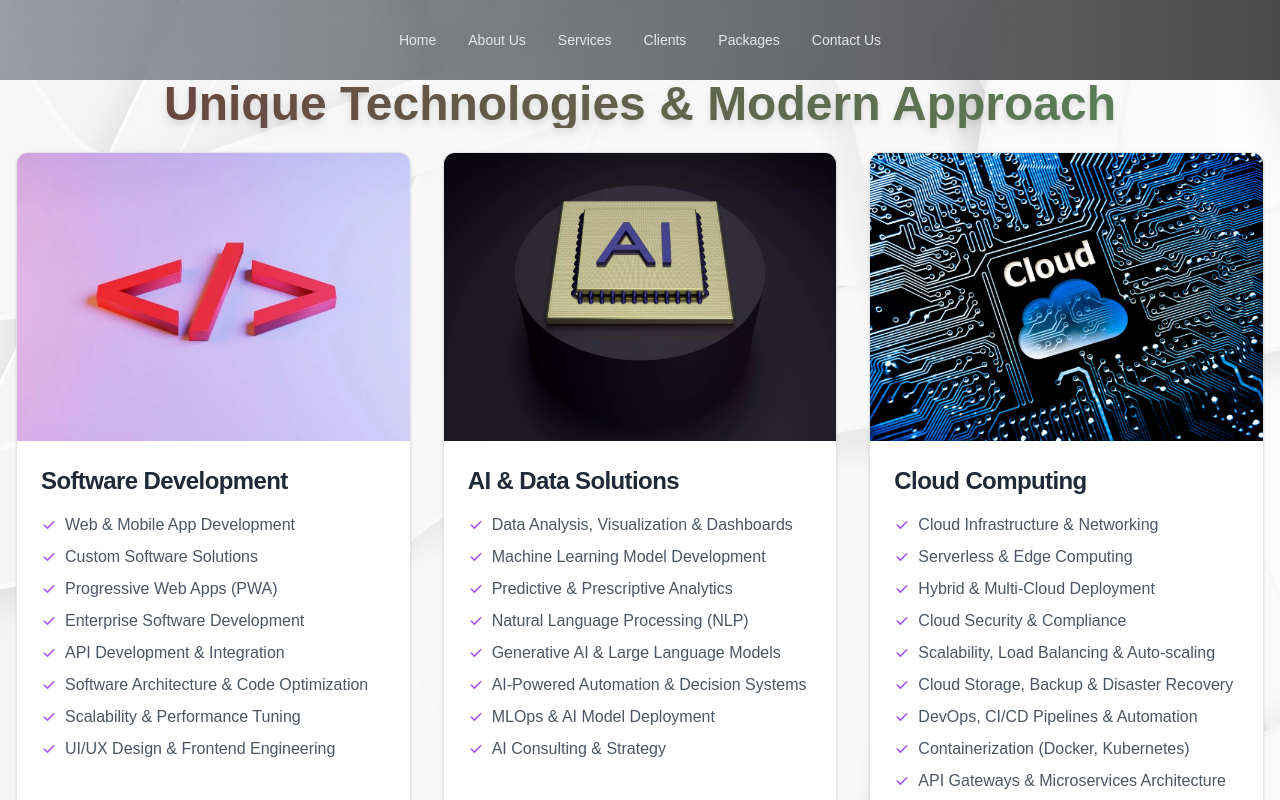
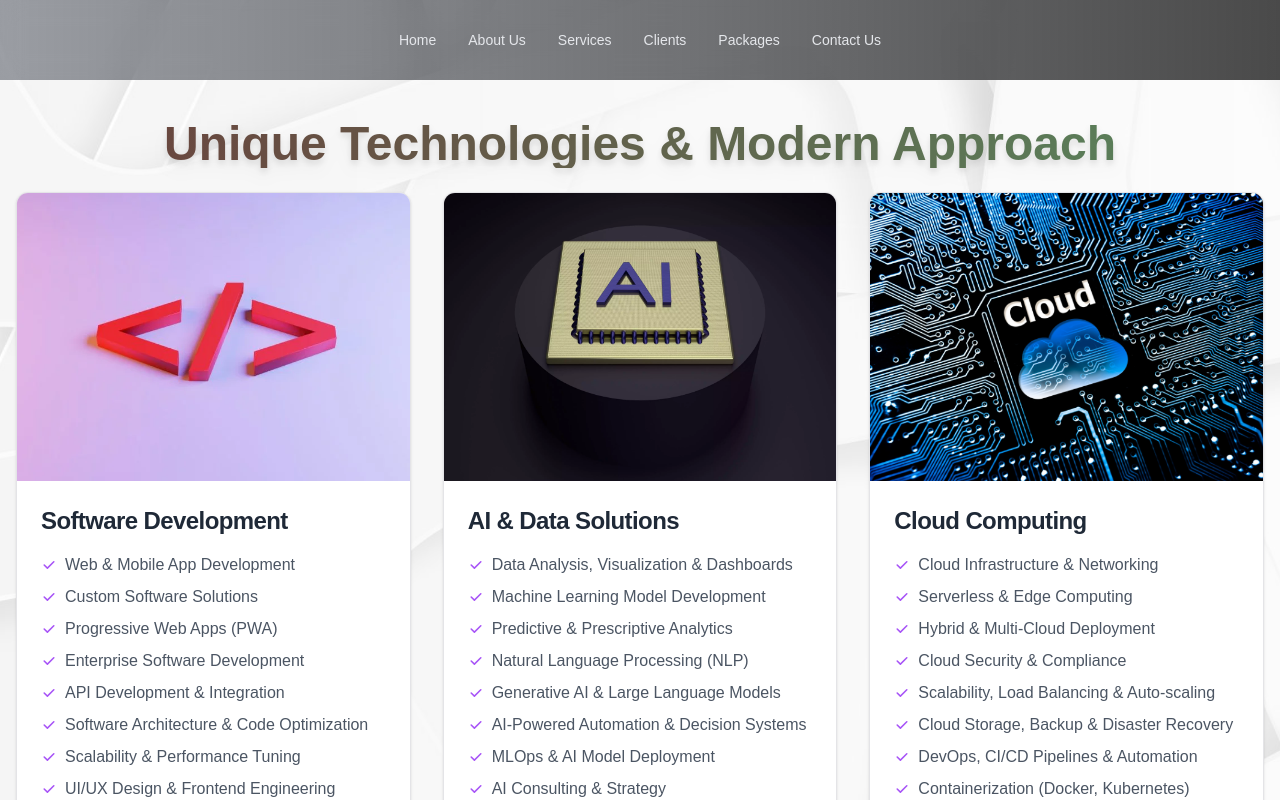
Before and after one commit to MNO-proA/qodexcore-official, a Next.js app: page /our-services in a window 1280 px wide. Shown: the top 800 px of the page. Built offline with nearby package versions, Linux system fonts and the light colour scheme.

Commit message:
adjusted header sizesin mobile

```diff
--- a/app/(sections)/packagesSection.jsx
+++ b/app/(sections)/packagesSection.jsx
@@ -142,7 +142,7 @@ const PricingPackagesSection = () => {
           transition={{ duration: 0.8, type: "spring", stiffness: 100 }}
           className="text-center mb-20"
         >
-          <h1 className="lg:text-5xl text-3xl font-bold mb-6 bg-gradient-to-r from-teal-400 via-pink-500 to-orange-500 bg-clip-text text-transparent">
+          <h1 className="mt-12 lg:text-5xl text-3xl font-bold mb-6 bg-gradient-to-r from-teal-400 via-pink-500 to-orange-500 bg-clip-text text-transparent">
             Transform Your Digital Presence
           </h1>
           <p className="text-xl text-gray-100 max-w-3xl mx-auto">
--- a/app/(sections)/serviceSection.jsx
+++ b/app/(sections)/serviceSection.jsx
@@ -254,7 +254,7 @@ export default function ServicesSection() {
                 }}
                 className="bg-transparent container mx-auto relative z-10"
             >
-                <h2 className="lg:text-5xl text-3xl md:text-4xl text-center font-bold mb-6 bg-gradient-to-r from-[#6B403C] to-[#58855C] bg-clip-text text-transparent drop-shadow-lg">
+                <h2 className="mt-10 lg:text-5xl text-3xl md:text-4xl text-center font-bold mb-6 bg-gradient-to-r from-[#6B403C] to-[#58855C] bg-clip-text text-transparent drop-shadow-lg">
                     Unique Technologies & Modern Approach
                 </h2>
                 <div className="bg-transparent grid md:grid-cols-2 lg:grid-cols-3 gap-8">
```
